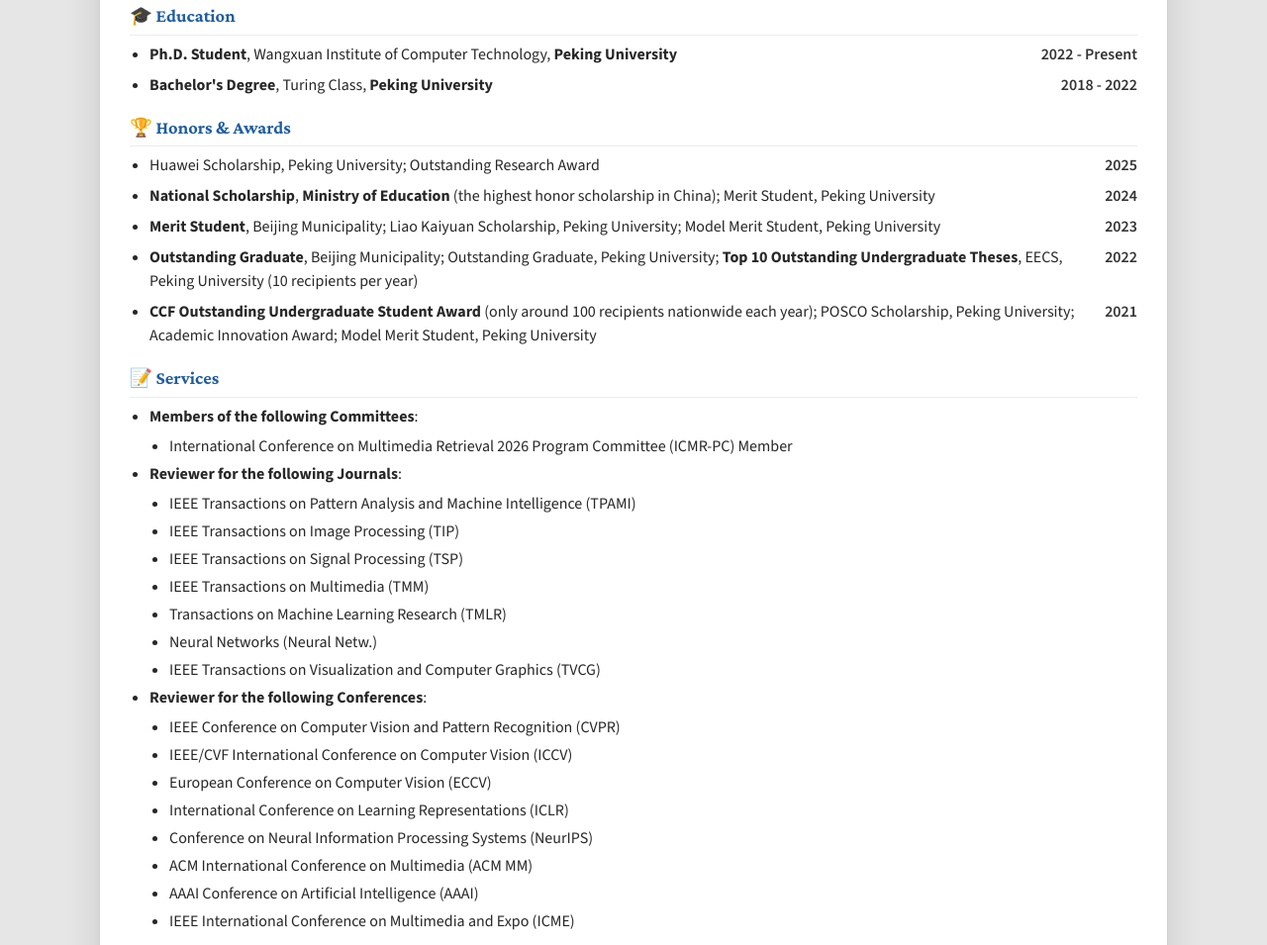
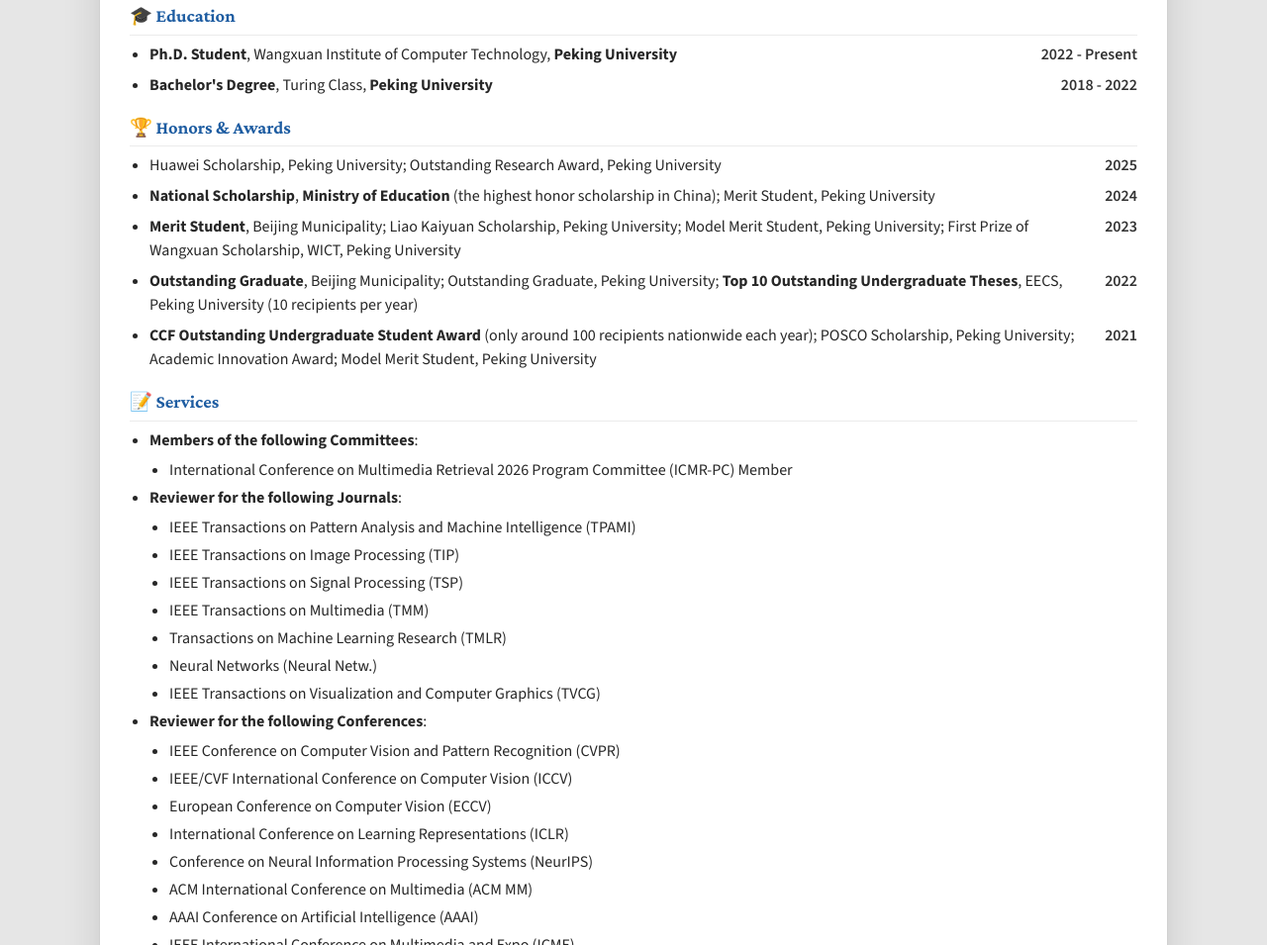
Before and after one commit to pkudba/pkudba.github.io, a plain HTML site: page index.html in a window 1280 px wide. Shown: the part 1226-2181 px from the top of the page at 99% size. Drawn offline with nearby package versions, Linux system fonts and the light colour scheme.

Commit message:
content: update 2025 and 2023 honors entries

```diff
--- a/index.html
+++ b/index.html
@@ -464,7 +464,7 @@
           <ul class="resume-list">
             <li class="resume-item">
               <div class="resume-line">
-                <span class="resume-main">Huawei Scholarship, Peking University; Outstanding Research Award</span>
+                <span class="resume-main">Huawei Scholarship, Peking University; Outstanding Research Award, Peking University</span>
                 <span class="resume-year">2025</span>
               </div>
             </li>
@@ -476,7 +476,7 @@
             </li>
             <li class="resume-item">
               <div class="resume-line">
-                <span class="resume-main"><strong>Merit Student</strong>, Beijing Municipality; Liao Kaiyuan Scholarship, Peking University; Model Merit Student, Peking University</span>
+                <span class="resume-main"><strong>Merit Student</strong>, Beijing Municipality; Liao Kaiyuan Scholarship, Peking University; Model Merit Student, Peking University; First Prize of Wangxuan Scholarship, WICT, Peking University</span>
                 <span class="resume-year">2023</span>
               </div>
             </li>
```
